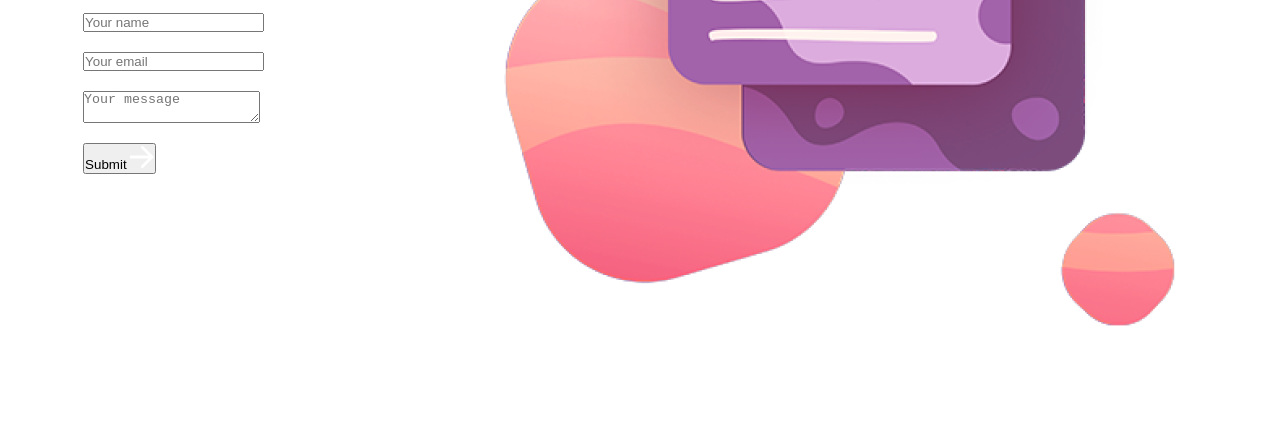
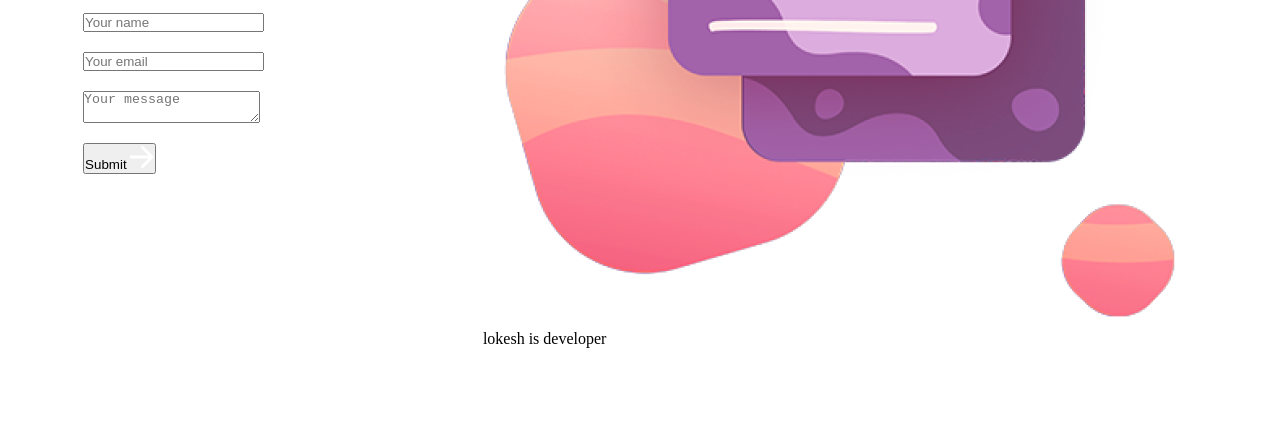
Before and after one commit to Tushar-Gedam/Contact-me-Webpage, a plain HTML site: page index.html in a window 1280 px wide. Shown: the part 355-800 px from the top of the page. Drawn offline with Linux system fonts and the light colour scheme.

Commit message:
Added intial commit

```diff
--- a/index.html
+++ b/index.html
@@ -47,6 +47,7 @@
       </form>
       <div class="contact-right">
         <img src="assets/right_img.png" alt="" />
+        <p>lokesh is developer</p>
       </div>
     </div>
   </body>
```
